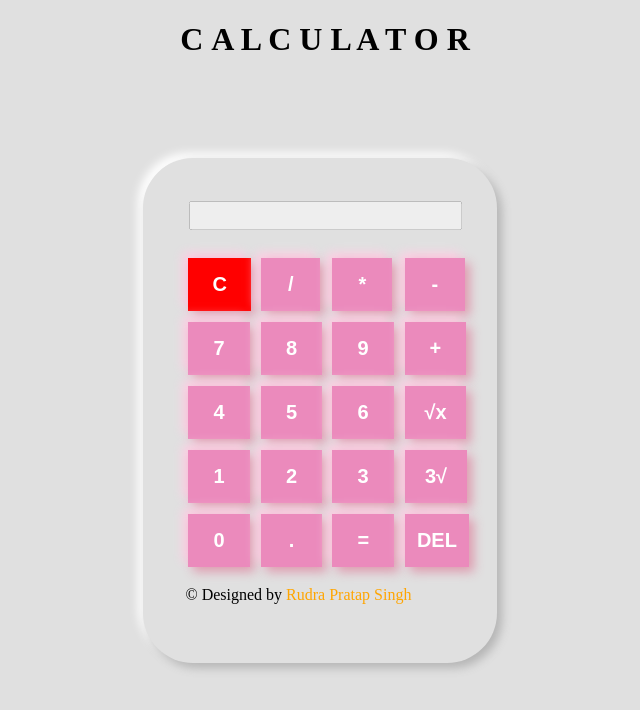
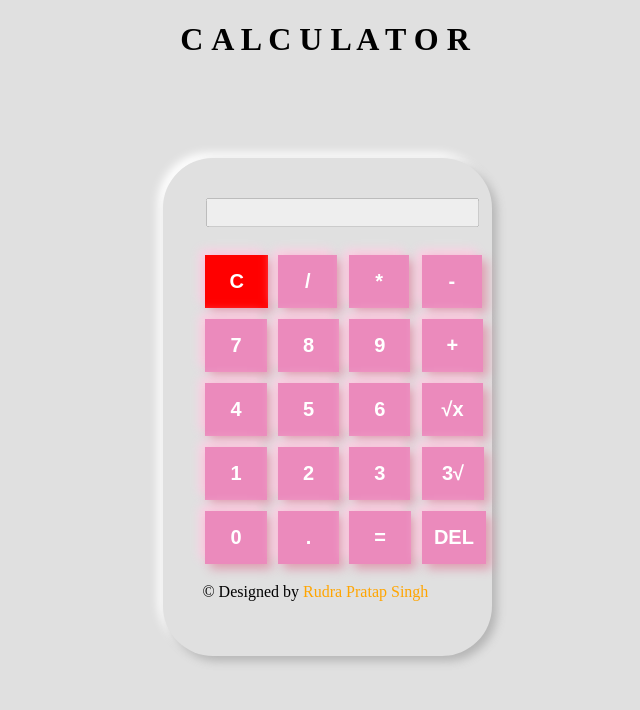
Before and after one commit to rudrapratap27/calculator, a PHP site: page / in a window 1280 px wide. Shown: the top 710 px of the page, without its empty margins (315-955 px from the left). Run offline with PHP 8.4, Linux system fonts and the light colour scheme.

Commit message:
Update calc.css

```diff
--- a/calc.css
+++ b/calc.css
@@ -17,9 +17,9 @@ body{
 	border-radius: 50px;
 	background: #e0e0e0;
 	box-shadow:  5px 5px 10px #b5b5b5,-5px -5px 10px #ffffff;
-	width: 28%;
+	width: 26%;
 	height: 40%;
-	margin-left: 450px;
+	margin-left: 470px;
 	margin-top: 100px;
 }
 .button:hover{
```
